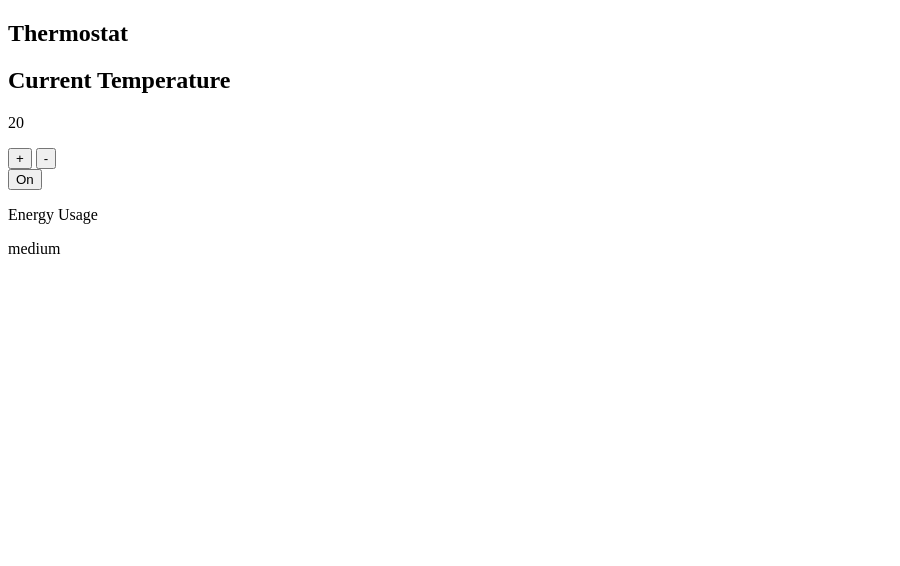
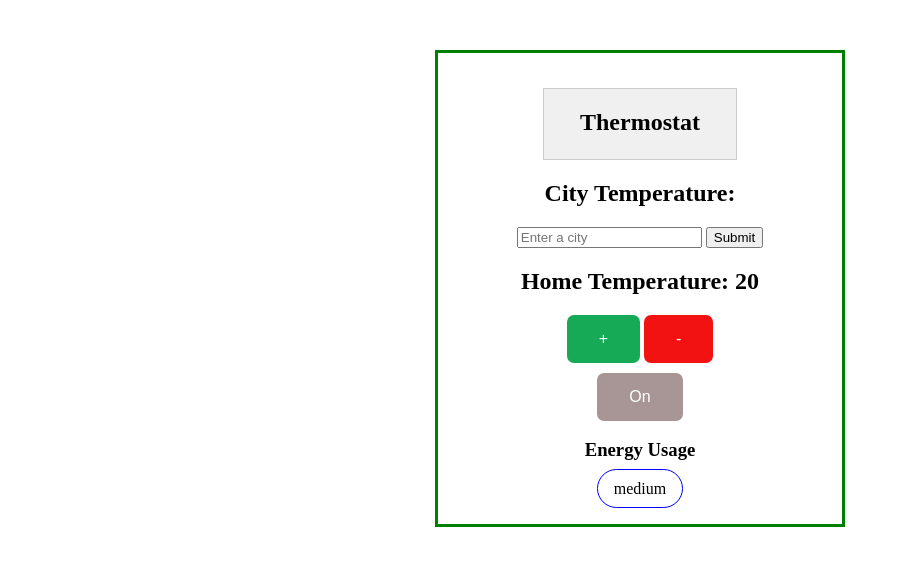
Before and after one commit to telgi/thermostat, a plain HTML site: page index.html in a window 1280 px wide. Shown: the whole page, without its empty margins (0-900 px from the left). Drawn offline with nearby package versions, Linux system fonts and the light colour scheme; no server answers.

Commit message:
add some styling to make the interface more user friendly

```diff
--- a/index.html
+++ b/index.html
@@ -3,14 +3,22 @@
   <head>
     <meta charset="utf-8">
     <title>Thermostat</title>
+    <link rel="stylesheet" href="public/css/stylesheet.css">
   </head>
   <body>
     <script src="https://code.jquery.com/jquery-3.3.1.min.js"></script>
-    <article id="">
-      <h1>Thermostat</h1>
+    <article id="main">
+      <h1 id="header">Thermostat</h1>
       <section>
-        <h2>Current Temperature</h2>
-        <p id="current-temp"></p>
+        <h2>City Temperature: <span id="city-temp"></span></h2>
+        <form id="select-city">
+          <input id="current-city" type="text" placeholder="Enter a city"></input>
+          <input type="submit"></input>
+        </form>
+      </section>
+
+      <section>
+        <h2>Home Temperature: <span id="home-temp"></span></h2>
       </section>
 
       <section>
@@ -23,8 +31,8 @@
       </section>
 
       <section>
-        <p>Energy Usage</p>
-        <p id="energy-usage"></p>
+        <h3>Energy Usage</h3>
+        <p><span id="energy-usage"></span></p>
       </section>
     </article>
     <script src="src/thermostat.js"></script>
--- /dev/null
+++ b/public/css/stylesheet.css
@@ -0,0 +1,72 @@
+body {
+  margin: auto;
+  margin-top: 50px;
+  width: 30%;
+  border: 3px solid green;
+  padding: 10px;
+}
+
+#main {
+  text-align: center;
+}
+
+#header {
+  height: 50px;
+  background: #F0F0F0;
+  border: 1px solid #CCC;
+  width: 50%;
+  margin: 0px auto;
+  margin-top: 25px;
+  padding-top: 20px;
+}
+
+button {
+  border: none;
+  color: white;
+  padding: 15px 32px;
+  text-align: center;
+  text-decoration: none;
+  display: inline-block;
+  font-size: 16px;
+  border-radius: 7px;
+}
+
+#temp-up {
+  background-color: #17aa56;
+  margin-bottom: 10px;
+}
+
+#temp-up:hover {
+  background: #17aa56;
+  color: #fff;
+  border-radius: 7px;
+  box-shadow: 0 5px #119e4d;
+}
+
+#temp-down {
+  background-color: #F31212;
+}
+
+#temp-down:hover {
+  background: #F31212;
+  color: #fff;
+  border-radius: 7px;
+  box-shadow: 0 5px #CB2626;
+}
+
+#power-mode {
+  background-color: #A89696
+}
+
+#power-mode:hover {
+  background: #A89696;
+  color: #fff;
+  border-radius: 7px;
+  box-shadow: 0 5px #5B4C4C;
+}
+
+#energy-usage {
+  border: 1px solid blue;
+  border-radius: 25px;
+  padding: 10px 16px;
+}
--- a/public/js/interface.js
+++ b/public/js/interface.js
@@ -1,18 +1,35 @@
 $(document).ready(function() {
   var thermostat = new Thermostat();
 
-  $("#current-temp").text(thermostat.temp);
+  function displayWeather(city) {
+    var url = 'http://api.openweathermap.org/data/2.5/weather?q=' + city;
+    var token = '&appid=a3d9eb01d4de82b9b8d0849ef604dbed&';
+    var units = '&units=metric';
+    $.get(url + token + units, function(data) {
+      $('#city-temp').text(data.main.temp);
+    })
+  }
+
+  displayWeather('London');
+
+  $('#select-city').submit(function(event) {
+    event.preventDefault();
+    var city = $('#current-city').val();
+    displayWeather(city);
+  })
+
+  $("#home-temp").text(thermostat.temp);
 
   $("#temp-up").click(function() {
     thermostat.up();
-    $("#current-temp").text(thermostat.temp);
+    $("#home-temp").text(thermostat.temp);
     thermostat.checkEnergyUsage();
     $("#energy-usage").text(thermostat.energyUsage);
   });
 
   $("#temp-down").click(function() {
     thermostat.down();
-    $("#current-temp").text(thermostat.temp);
+    $("#home-temp").text(thermostat.temp);
     thermostat.checkEnergyUsage();
     $("#energy-usage").text(thermostat.energyUsage);
   });
```
